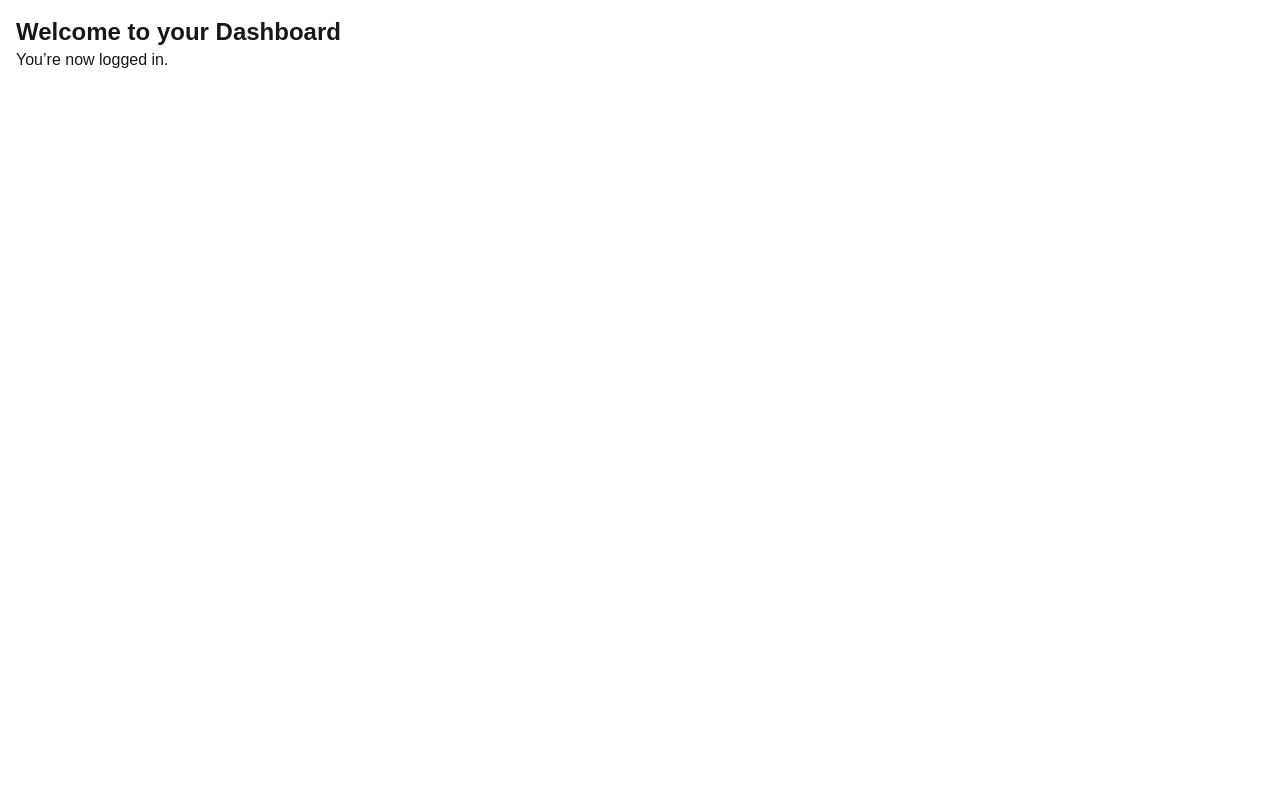
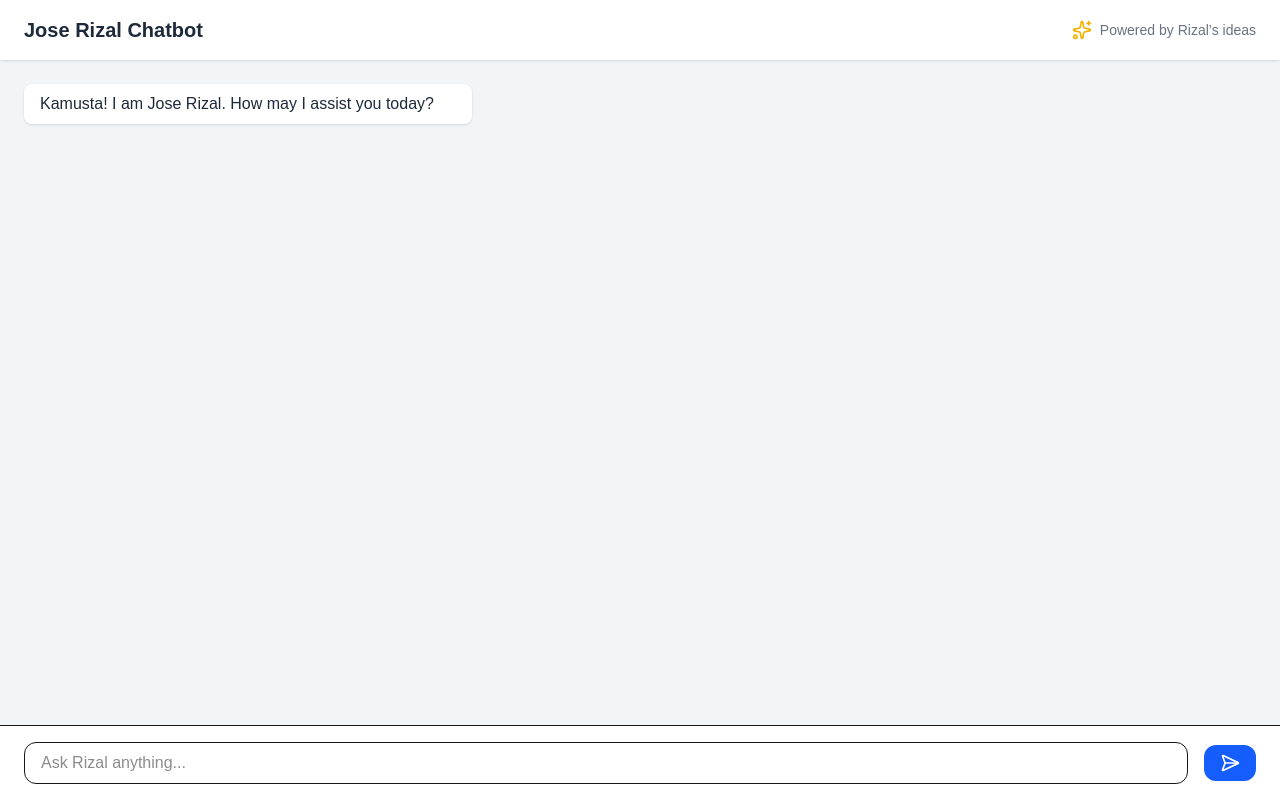
Before and after one commit to jovenlab/chatbot, a Next.js app: page /dashboard in a window 1280 px wide. Built offline with nearby package versions, Linux system fonts and the light colour scheme.

Commit message:
Make chatbot UI in dashboard page

```diff
--- a/package.json
+++ b/package.json
@@ -10,6 +10,7 @@
   },
   "dependencies": {
     "bcrypt": "^6.0.0",
+    "lucide-react": "^0.513.0",
     "mongoose": "^8.15.1",
     "next": "15.3.3",
     "next-auth": "^4.24.11",
--- a/src/app/dashboard/page.tsx
+++ b/src/app/dashboard/page.tsx
@@ -1,8 +1,74 @@
+'use client'
+
+import { useState } from 'react'
+import { SendHorizonal, Sparkles } from 'lucide-react'
+
 export default function DashboardPage() {
+  const [messages, setMessages] = useState([
+    { sender: 'rizal', text: 'Kamusta! I am Jose Rizal. How may I assist you today?' },
+  ])
+  const [input, setInput] = useState('')
+
+  const handleSend = () => {
+    if (!input.trim()) return
+
+    setMessages([...messages, { sender: 'user', text: input }])
+    setInput('')
+
+    // Placeholder bot response
+    setTimeout(() => {
+      setMessages(prev => [
+        ...prev,
+        { sender: 'user', text: input },
+        { sender: 'rizal', text: 'That is a thought-provoking question. Let us reflect on our history.' },
+      ])
+    }, 800)
+  }
+
   return (
-    <div className="p-4">
-      <h1 className="text-2xl font-bold">Welcome to your Dashboard</h1>
-      <p>You’re now logged in.</p>
+    <div className="min-h-screen bg-gray-100 flex flex-col">
+      {/* Header */}
+      <header className="bg-white shadow px-6 py-4 flex justify-between items-center">
+        <h1 className="text-xl font-semibold text-gray-800">Jose Rizal Chatbot</h1>
+        <div className="flex items-center gap-2 text-gray-500 text-sm">
+          <Sparkles className="w-5 h-5 text-yellow-500" />
+          <span>Powered by Rizal’s ideas</span>
+        </div>
+      </header>
+
+      {/* Chat area */}
+      <main className="flex-1 overflow-y-auto p-6 space-y-4">
+        {messages.map((msg, i) => (
+          <div
+            key={i}
+            className={`max-w-md px-4 py-2 rounded-lg ${
+              msg.sender === 'rizal'
+                ? 'bg-white text-gray-800 self-start shadow'
+                : 'bg-blue-600 text-white self-end ml-auto'
+            }`}
+          >
+            {msg.text}
+          </div>
+        ))}
+      </main>
+
+      {/* Input */}
+      <div className="bg-white border-t px-6 py-4 flex items-center gap-4">
+        <input
+          type="text"
+          className="flex-1 border rounded-xl px-4 py-2 focus:outline-none focus:ring-2 focus:ring-blue-500"
+          placeholder="Ask Rizal anything..."
+          value={input}
+          onChange={(e) => setInput(e.target.value)}
+          onKeyDown={(e) => e.key === 'Enter' && handleSend()}
+        />
+        <button
+          onClick={handleSend}
+          className="bg-blue-600 text-white px-4 py-2 rounded-xl hover:bg-blue-700 transition"
+        >
+          <SendHorizonal className="w-5 h-5" />
+        </button>
+      </div>
     </div>
-  );
+  )
 }
```
Also changed, not shown: 1 other file (tests, documents, lock files or other folders).
